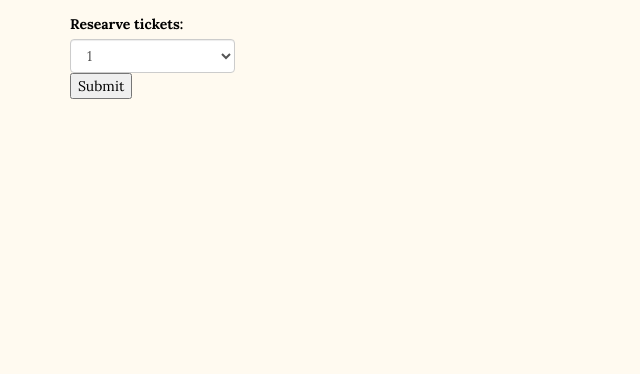
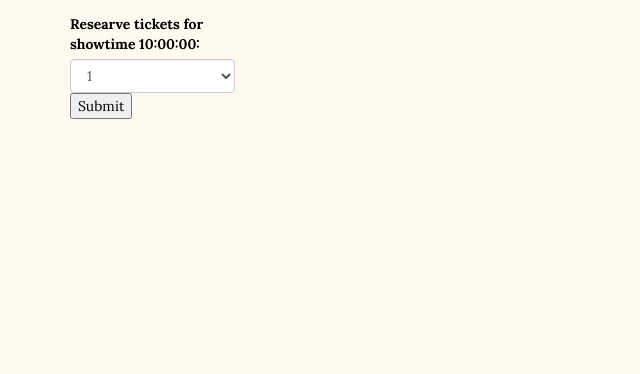
Before and after one commit to acope/CSE345_website, a PHP site: the page made by Reservation.php in a window 1280 px wide. Shown: the part 426-800 px from the top of the page, without its empty margins (0-640 px from the left). Run offline with PHP 8.4, Linux system fonts and the light colour scheme; a user stored in the database is signed in; data comes from the database, SQL or seed files in the repository; data that the repository does not hold is empty.

Commit message:
Added Reservation time

```diff
--- a/Reservation.php
+++ b/Reservation.php
@@ -103,7 +103,7 @@ if(isset($_POST['selectTickets'])){
                 <div class="col-lg-2">
                   <div class="form-group">
 
-                    <label>Researve tickets:</label>
+                    <label>Researve tickets for showtime <?php echo $_GET['id']; ?>:</label>
                       <?php
                             if($ticketsRemaining <= 0){
                                 echo '<p>There are no tickets remaining for this movie.</p>';
```
Also changed, not shown: README.md.
